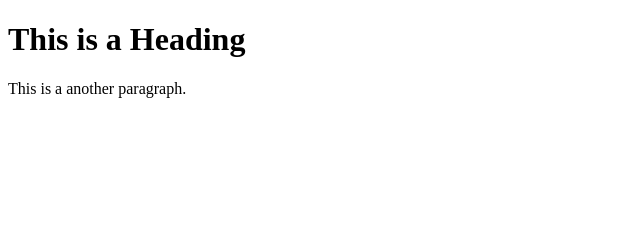
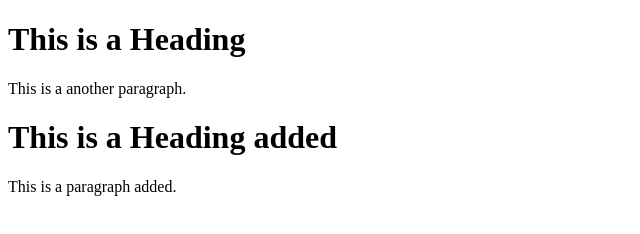
Before and after one commit to Arjunan323/git-tutorial, a plain HTML site: page index.html in a window 1280 px wide. Shown: the whole page, without its empty margins (0-640 px from the left). Drawn offline with Linux system fonts and the light colour scheme.

Commit message:
Update index.html

```diff
--- a/index.html
+++ b/index.html
@@ -7,6 +7,8 @@
 
 <h1>This is a Heading</h1>
 <p>This is a another paragraph.</p>
+<h1>This is a Heading added</h1>
+<p>This is a paragraph added.</p>
 
 </body>
 </html>
```
